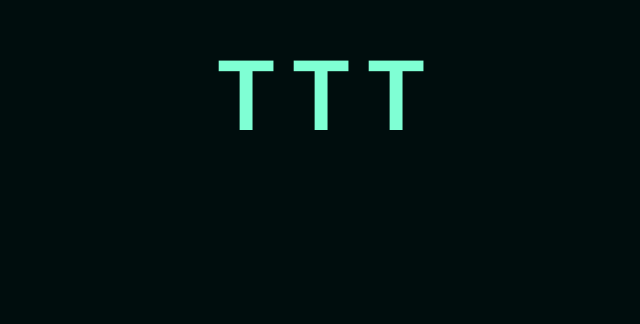
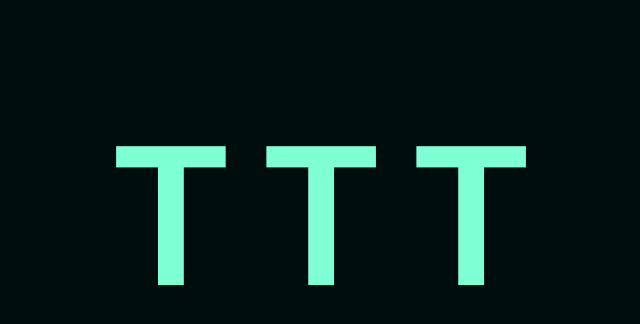
Before and after one commit to hunisaurus/TTT-online, a React (Vite) app in the folder TTT-frontend/: page / in a window 1280 px wide. Shown: the part 184-508 px from the top of the page, without its empty margins (319-959 px from the left). Built offline with nearby package versions, Linux system fonts and the light colour scheme.

Commit message:
TTT title style fixed

```diff
--- a/TTT-frontend/src/styles.css
+++ b/TTT-frontend/src/styles.css
@@ -396,6 +396,7 @@
 
 .begin {
   top: 20%;
+  font-size: 600%;
 }
 
 .begin:hover {
```
